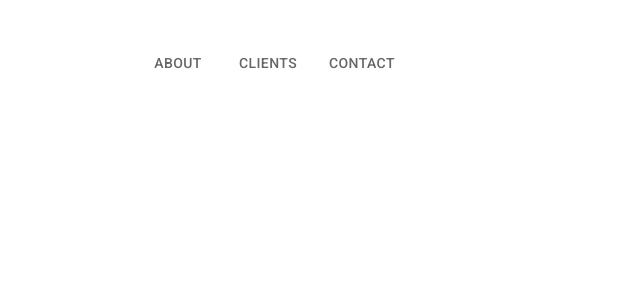
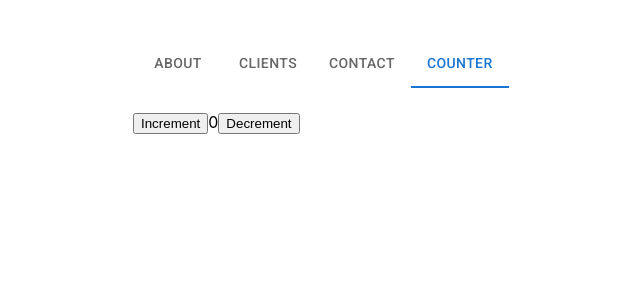
Before and after one commit to Ellie-Lau-Ki/desn3037-react, a React (Create React App) app in the folder my-app/: page /counter in a window 1280 px wide. Shown: the top 300 px of the page, without its empty margins (231-871 px from the left). Built offline with nearby package versions, Linux system fonts and the light colour scheme.

Commit message:
Creating first reducer

```diff
--- a/my-app/src/App.js
+++ b/my-app/src/App.js
@@ -11,7 +11,8 @@ import Clients from "./components/Clients";
 import Contact from "./components/Contact";
 import Menu from "./components/Menu";
 import { store } from './redux/store';
-import { Provider } from 'react-redux'
+import { Provider } from 'react-redux';
+import { Counter } from './components/Counter';
 
 function App() {
   return (
@@ -30,6 +31,7 @@ function App() {
               <Route exact path="about" element={<About />} />
               <Route exact path="clients" element={<Clients />} />
               <Route exact path="contact" element={<Contact />} />
+              <Route exact path="counter" element={<Counter />} />
 
             </Routes>
           </BrowserRouter>
--- /dev/null
+++ b/my-app/src/components/Counter.js
@@ -0,0 +1,28 @@
+import React from 'react'
+import { useSelector, useDispatch } from 'react-redux'
+import { decrement, increment } from '../redux/counter'
+
+export function Counter() {
+    const count = useSelector((state) => state.counter.value)
+    const dispatch = useDispatch()
+
+    return (
+        <div>
+            <div>
+                <button
+                    aria-label="Increment value"
+                    onClick={() => dispatch(increment())}
+                >
+                    Increment
+                </button>
+                <span>{count}</span>
+                <button
+                    aria-label="Decrement value"
+                    onClick={() => dispatch(decrement())}
+                >
+                    Decrement
+                </button>
+            </div>
+        </div>
+    )
+}
--- a/my-app/src/components/Menu.js
+++ b/my-app/src/components/Menu.js
@@ -11,6 +11,7 @@ export default function Menu() {
                 <Tab component={Link} to="/about" value="/about" label="About" />
                 <Tab component={Link} to="/clients" value="/clients" label="Clients" />
                 <Tab component={Link} to="/contact" value="/contact" label="Contact" />
+                <Tab component={Link} to="/counter" value="/counter" label="Counter" />
             </Tabs>
         </div>
     )
--- /dev/null
+++ b/my-app/src/redux/counter.js
@@ -0,0 +1,30 @@
+import { createSlice } from '@reduxjs/toolkit'
+
+const initialState = {
+    value: 0,
+}
+
+export const counterSlice = createSlice({
+    name: 'counter',
+    initialState,
+    reducers: {
+        increment: (state) => {
+            // Redux Toolkit allows us to write "mutating" logic in reducers. It
+            // doesn't actually mutate the state because it uses the Immer library,
+            // which detects changes to a "draft state" and produces a brand new
+            // immutable state based off those changes
+            state.value += 1
+        },
+        decrement: (state) => {
+            state.value -= 1
+        },
+        incrementByAmount: (state, action) => {
+            state.value += action.payload
+        },
+    },
+})
+
+// Action creators are generated for each case reducer function
+export const { increment, decrement, incrementByAmount } = counterSlice.actions
+
+export default counterSlice.reducer
--- a/my-app/src/redux/store.js
+++ b/my-app/src/redux/store.js
@@ -1,5 +1,8 @@
-import { configureStore } from '@reduxjs/toolkit'
+import { configureStore } from '@reduxjs/toolkit';
+import counterReducer from './counter'
 
 export const store = configureStore({
-    reducer: {},
+    reducer: {
+        counter: counterReducer,
+    },
 })
```
